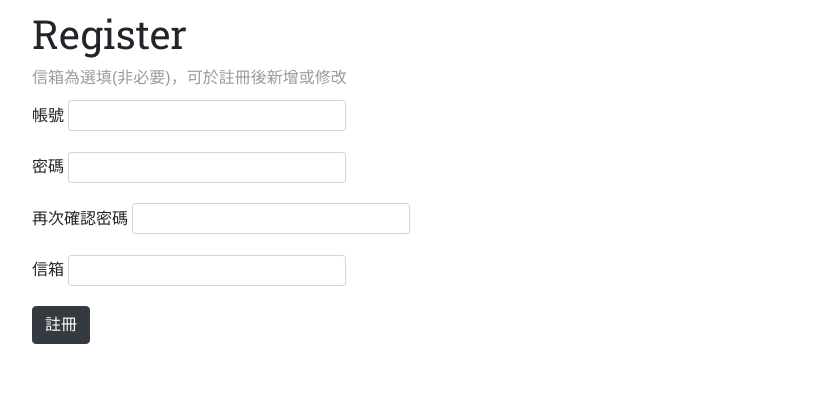
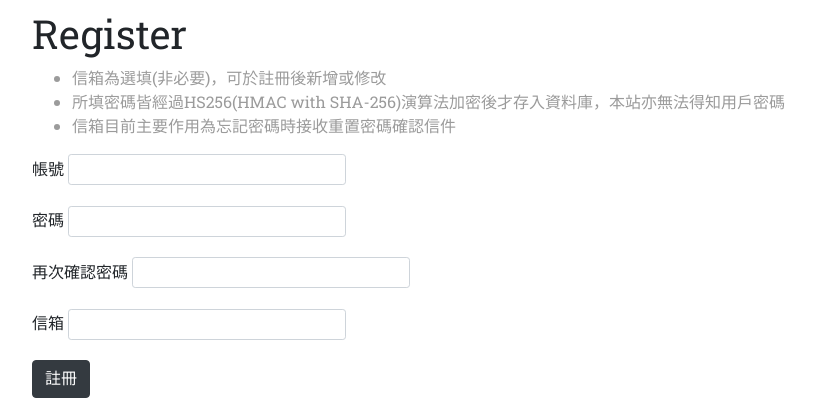
Before and after one commit to kyomind/library-tracker, a Flask app: page /auth/register in a window 1280 px wide. Shown: the part 57-477 px from the top of the page, without its empty margins (53-868 px from the left). Run offline with Flask 2, Linux system fonts and the light colour scheme; parts of the project's set-up code (start-up, migrations or seed data) failed here and were passed over; some libraries are stand-ins or nearby versions; some web fonts are replaced.

Commit message:
註冊與重置密碼訊息小幅更動

```diff
--- a/app/templates/auth/register.html
+++ b/app/templates/auth/register.html
@@ -11,7 +11,13 @@
 
 
 <h1 style="font-family: 'Roboto Slab', serif;">Register</h1>
-<div style="color: rgb(155, 155, 155);margin-bottom: 10px">信箱為選填(非必要)，可於註冊後新增或修改</div>
+<div style="color: rgb(155, 155, 155);margin-bottom: 10px;font-family: 'Roboto Slab', serif;">
+    <ul>
+        <li>信箱為選填(非必要)，可於註冊後新增或修改</li>
+        <li>所填密碼皆經過HS256(HMAC with SHA-256)演算法加密後才存入資料庫，本站亦無法得知用戶密碼</li>
+        <li>信箱目前主要作用為忘記密碼時接收重置密碼確認信件</li>
+    </ul>
+</div>
 
     <form action="" method="post">
             {{ form.hidden_tag() }}
```
Also changed, not shown: app/templates/auth/reset_send.html (+7 -2 lines).
